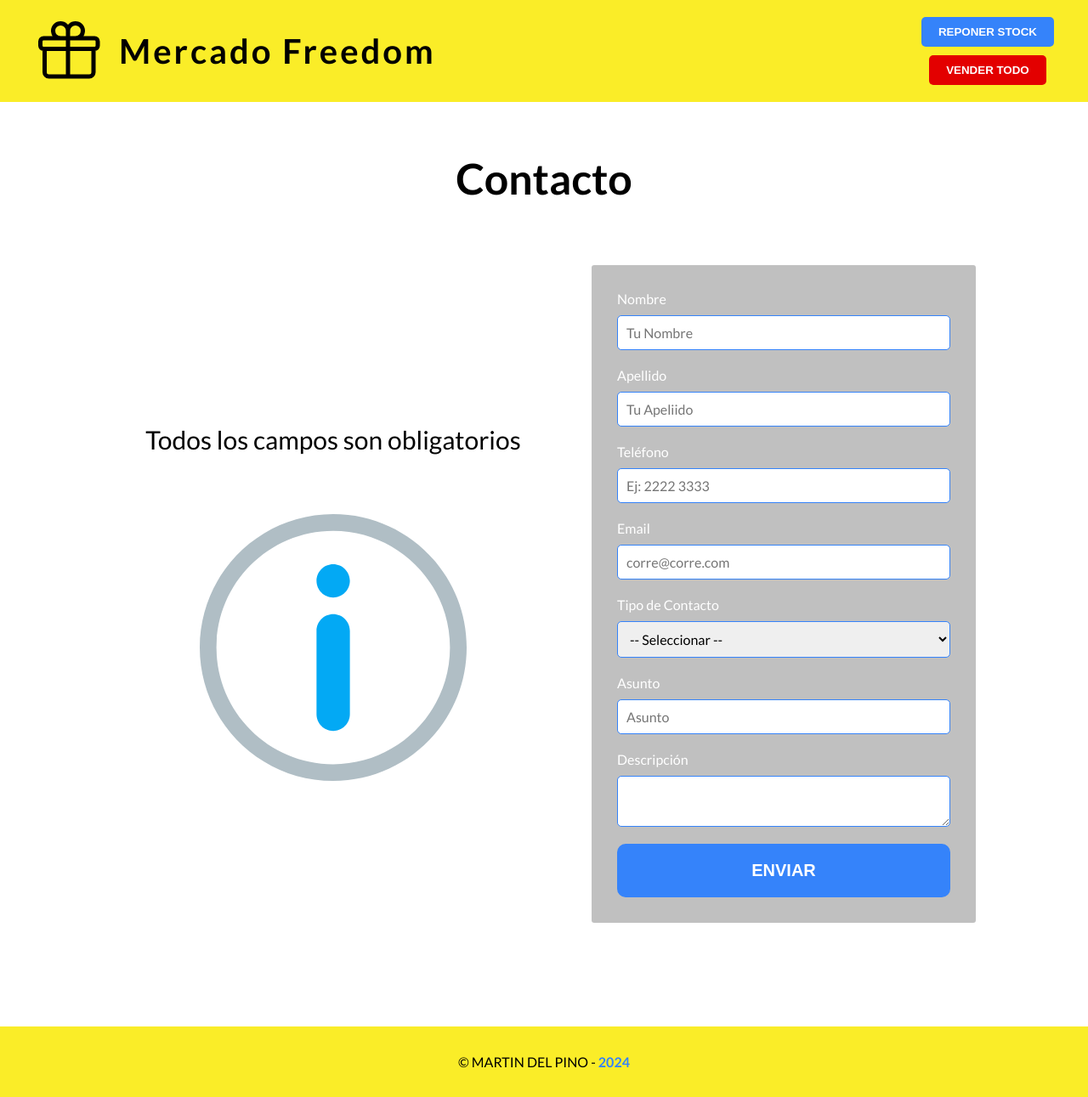
After one commit to dellpinos/utnMercadoFreedom, a CodeIgniter 4 app: template app/Views/home/contact.php in a window 1280 px wide. The commit adds this page. Shown: the whole page at 85% size. Run offline with PHP 8.4 and a stand-in for CodeIgniter, Linux system fonts and the light colour scheme; the template is opened without the code that fills it, so the values that code supplies are empty; some libraries are stand-ins or nearby versions.

Commit message:
inicio formulario

```diff
--- a/app/Config/Routes.php
+++ b/app/Config/Routes.php
@@ -15,3 +15,7 @@ $routes->post('/producto/update', 'ProductoController::update');
 $routes->post('/producto/sumar_stock', 'ProductoController::sumar_stock');
 
 $routes->post('/producto/vender_todo', 'ProductoController::vender_todo');
+
+
+
+$routes->get('/contact', 'HomeController::contact');
--- a/app/Controllers/HomeController.php
+++ b/app/Controllers/HomeController.php
@@ -39,4 +39,9 @@ class HomeController extends BaseController
         }
 
     }
+
+    public function contact() {
+
+        return view('home/contact');
+    }
 }
--- /dev/null
+++ b/app/Views/home/contact.php
@@ -0,0 +1,114 @@
+<!DOCTYPE html>
+<html lang="en">
+
+<head>
+    <meta charset="UTF-8">
+    <meta name="viewport" content="width=device-width, initial-scale=1.0">
+    <title>MF</title>
+    <link rel="icon" href="img/gift.png" type="image/x-icon">
+    <link rel="stylesheet" href="assets/css/app.css">
+    <link rel="preconnect" href="https://fonts.googleapis.com">
+    <link rel="preconnect" href="https://fonts.gstatic.com" crossorigin>
+    <link href="https://fonts.googleapis.com/css2?family=Lato:wght@400;700&display=swap" rel="stylesheet">
+</head>
+
+<body>
+
+    <header class="home__header">
+        <div class="home__contenedor-header">
+            <a href="/" class="home__logo">
+
+                <svg class="home__logo-icon" xmlns="http://www.w3.org/2000/svg" fill="none" viewBox="0 0 24 24" stroke-width="1.5" stroke="currentColor" class="w-6 h-6">
+                    <path stroke-linecap="round" stroke-linejoin="round" d="M21 11.25v8.25a1.5 1.5 0 0 1-1.5 1.5H5.25a1.5 1.5 0 0 1-1.5-1.5v-8.25M12 4.875A2.625 2.625 0 1 0 9.375 7.5H12m0-2.625V7.5m0-2.625A2.625 2.625 0 1 1 14.625 7.5H12m0 0V21m-8.625-9.75h18c.621 0 1.125-.504 1.125-1.125v-1.5c0-.621-.504-1.125-1.125-1.125h-18c-.621 0-1.125.504-1.125 1.125v1.5c0 .621.504 1.125 1.125 1.125Z" />
+                </svg>
+
+                <h1>Mercado Freedom</h1>
+            </a>
+            <div class="home__contenedor-stock-btn">
+                <form action="<?php echo site_url('/producto/sumar_stock') ?>" method="POST">
+                    <button class="home__stock-btn" type="submit">Reponer Stock</button>
+                </form>
+                <form action="<?php echo site_url('/producto/vender_todo') ?>" method="POST">
+                    <button class="home__stock-btn bg-red" type="submit">Vender Todo</button>
+                </form>
+            </div>
+
+
+
+        </div>
+    </header>
+
+    <main class="home__principal bg-white">
+        <h2 class="contacto__heading">Contacto</h2>
+
+        <div class="contacto__contenedor">
+
+            <div class="contacto__contenedor-aux" id="contenedor-aux">
+                <p class="contacto__mensaje">Todos los campos son obligatorios</p>
+                <img class="contacto__icono" src="img/info.svg" alt="Icono Info">
+                <!-- Js -->
+            </div>
+
+
+
+            <form class="formulario" id="contacto-formulario">
+
+                <div class="formulario__campo-contenedor">
+                    <label for="name" class="formulario__label">Nombre</label>
+                    <input type="text" placeholder="Tu Nombre" class="formulario__campo" id="name">
+                </div>
+
+                <div class="formulario__campo-contenedor">
+                    <label for="apellido" class="formulario__label">Apellido</label>
+                    <input type="text" placeholder="Tu Apeliido" class="formulario__campo" id="apellido">
+                </div>
+
+                <div class="formulario__campo-contenedor">
+                    <label for="telefono" class="formulario__label">Teléfono</label>
+                    <input type="tel" placeholder="Ej: 2222 3333" class="formulario__campo" id="telefono">
+                </div>
+
+                <div class="formulario__campo-contenedor">
+                    <label for="email" class="formulario__label">Email</label>
+                    <input type="email" placeholder="corre@corre.com" class="formulario__campo" id="email">
+                </div>
+
+                <div class="formulario__campo-contenedor">
+                    <label for="tipo" class="formulario__label">Tipo de Contacto</label>
+                    <select id="tipo" class="formulario__campo">
+                        <option selected disabled>-- Seleccionar --</option>
+                        <option value="1">Soporte</option>
+                        <option value="2">Ventas</option>
+                    </select>
+                </div>
+
+                <div class="formulario__campo-contenedor">
+                    <label for="asunto" class="formulario__label">Asunto</label>
+                    <input type="text" placeholder="Asunto" class="formulario__campo" id="asunto">
+                </div>
+
+                <div class="formulario__campo-contenedor">
+                    <label for="descripcion" class="formulario__label">Descripción</label>
+                    <textarea class="formulario__campo" id="descripcion"></textarea>
+                </div>
+
+                <input type="submit" class="formulario__enviar" value="Enviar" >
+
+
+            </form>
+
+        </div>
+
+
+    </main>
+
+    <footer class="home__footer">
+        <p>&copy; Martin del Pino - <span><?php echo Date('Y'); ?></span></p>
+
+        <script src="assets/js/app.js"></script>
+    </footer>
+
+
+</body>
+
+</html>
```
Also changed, not shown: app/Controllers/APIAuth.php (added, +17 -0 lines), app/Views/home/index.php (+5 -2 lines).
